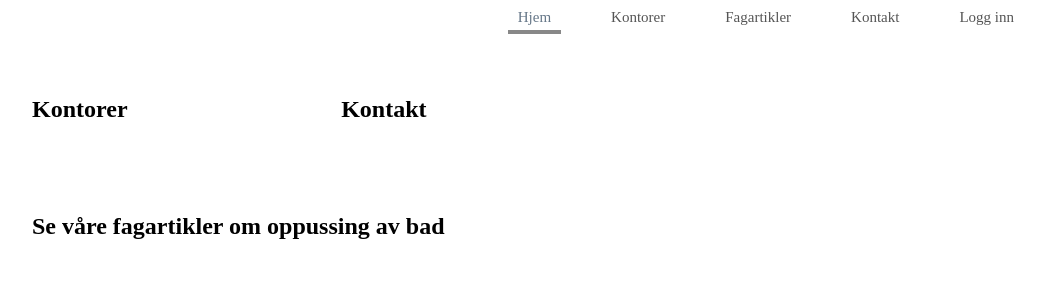
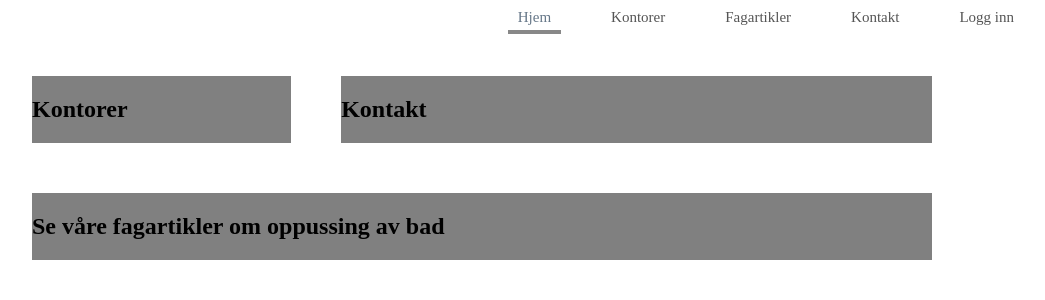
Before and after one commit to ramibakir/Eksamen_Webapplikasjoner, a React app in the folder client/: page / in a window 1280 px wide. Shown: the top 300 px of the page, without its empty margins (208-1253 px from the left). Built offline with nearby package versions, Linux system fonts and the light colour scheme.

Commit message:
imported react to App.jsx and put background color to home sections

```diff
--- a/client/src/pages/Login.jsx
+++ b/client/src/pages/Login.jsx
@@ -1,3 +1,4 @@
+import React from 'react';
 // import LoginForm from '../components/LoginForm';
 
 const Login = () => <h1>Logg inn</h1>;
--- a/client/src/styles/homeStyle.js
+++ b/client/src/styles/homeStyle.js
@@ -12,4 +12,5 @@ export const StyledHomeLayout = styled.div`
 
 export const StyledHomeSection = styled.section`
   grid-area: ${(props) => props.sectionName};
+  background-color: grey;
 `;
```
